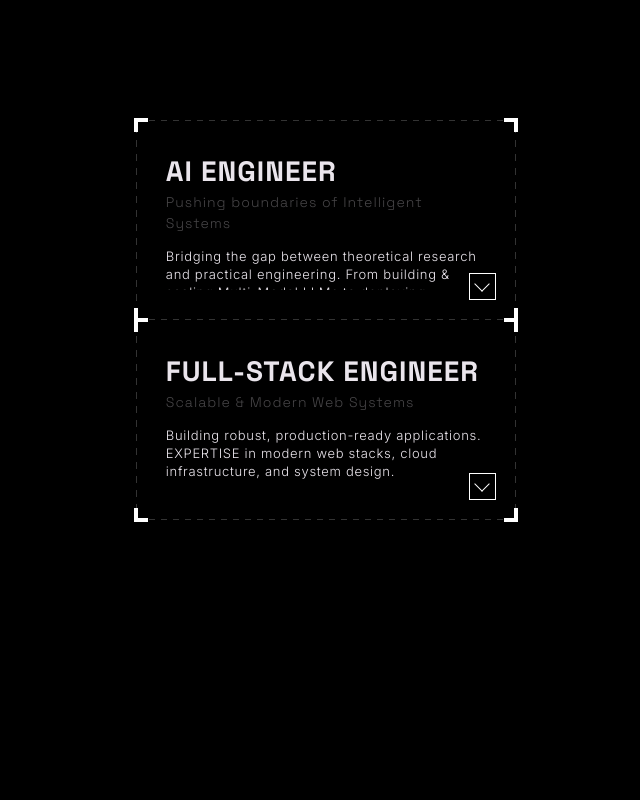
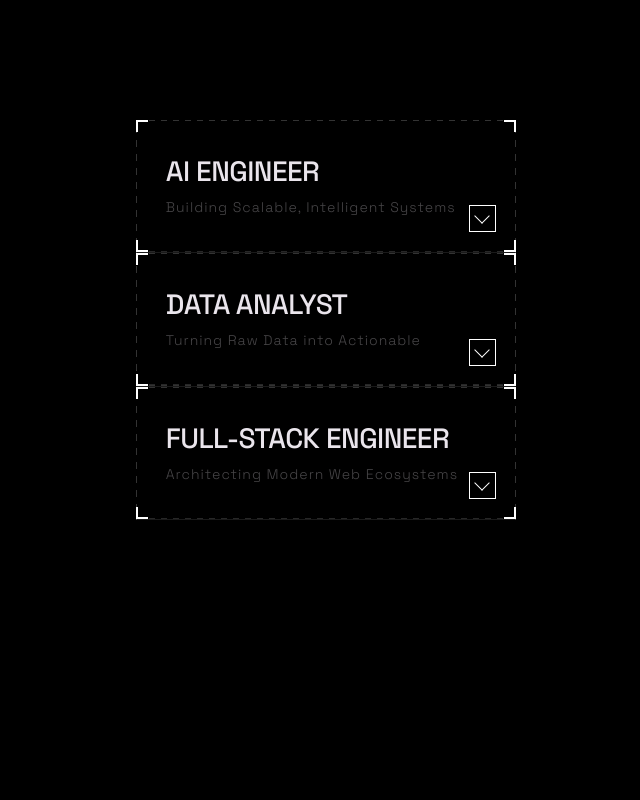
Before and after one commit to Aryan-any/Portfolio, a React (Vite) app: page / in a window 1280 px wide. Shown: the part 1680-2480 px from the top of the page, without its empty margins (640-1280 px from the left). Built offline with nearby package versions, Linux system fonts and the light colour scheme; no server answers.

Commit message:
feat: Final Polish & Docker Support
- Enhanced 'What I Do' section with fluid flexbox animations

- Added production Dockerfile & Nginx config

- Final content and typography refinements

```diff
--- a/index.html
+++ b/index.html
@@ -36,7 +36,7 @@
   <link rel="preconnect" href="https://fonts.googleapis.com">
   <link rel="preconnect" href="https://fonts.gstatic.com" crossorigin>
   <link
-    href="https://fonts.googleapis.com/css2?family=Space+Grotesk:wght@300;400;500;600;700&family=Inter:wght@300;400;500;600&display=swap"
+    href="https://fonts.googleapis.com/css2?family=Space+Grotesk:wght@300;400;500;600;700&family=Inter:wght@300;400;500;600&family=Outfit:wght@200;300;400;500;600&family=Sora:wght@200;300;400;500;600&display=swap"
     rel="stylesheet">
 </head>
 
--- a/src/components/Contact.tsx
+++ b/src/components/Contact.tsx
@@ -59,7 +59,7 @@ const Contact = () => {
   return (
     <div className="contact-section section-container" id="contact">
       <div className="contact-container">
-        <h3>{config.personalDetails.name}</h3>
+        {/* <h4>{config.personalDetails.name}</h4> */}
         <div className="contact-flex">
           <div className="contact-box">
             <h4>Email</h4>
--- a/src/components/WhatIDo.tsx
+++ b/src/components/WhatIDo.tsx
@@ -2,12 +2,20 @@ import { useEffect, useRef } from "react";
 import "./styles/WhatIDo.css";
 import { ScrollTrigger } from "gsap/ScrollTrigger";
 import { config } from "../config";
+
+interface Skill {
+  title: string;
+  description: string;
+  details: string;
+  tools: string[];
+}
 
 const WhatIDo = () => {
   const containerRef = useRef<(HTMLDivElement | null)[]>([]);
   const setRef = (el: HTMLDivElement | null, index: number) => {
     containerRef.current[index] = el;
   };
+
   useEffect(() => {
     if (ScrollTrigger.isTouch) {
       containerRef.current.forEach((container) => {
@@ -25,6 +33,14 @@ const WhatIDo = () => {
       });
     };
   }, []);
+
+  // Extract specific skill keys to avoid including 'techStack' or other config arrays
+  const skillsList: Skill[] = [
+    config.skills.develop,
+    config.skills.data,
+    config.skills.design
+  ];
+
   return (
     <div className="whatIDO">
       <div className="what-box">
@@ -37,104 +53,42 @@ const WhatIDo = () => {
       </div>
       <div className="what-box">
         <div className="what-box-in">
+          {/* Vertical Separator Lines */}
           <div className="what-border2">
             <svg width="100%">
-              <line
-                x1="0"
-                y1="0"
-                x2="0"
-                y2="100%"
-                stroke="white"
-                strokeWidth="2"
-                strokeDasharray="7,7"
-              />
-              <line
-                x1="100%"
-                y1="0"
-                x2="100%"
-                y2="100%"
-                stroke="white"
-                strokeWidth="2"
-                strokeDasharray="7,7"
-              />
+              <line x1="0" y1="0" x2="0" y2="100%" stroke="white" strokeWidth="2" strokeDasharray="7,7" />
+              <line x1="100%" y1="0" x2="100%" y2="100%" stroke="white" strokeWidth="2" strokeDasharray="7,7" />
             </svg>
           </div>
+
+          {skillsList.map((skill, index) => (
             <div
+              key={index}
               className="what-content what-noTouch"
-            ref={(el) => setRef(el, 0)}
+              ref={(el) => setRef(el, index)}
             >
               <div className="what-border1">
                 <svg height="100%">
-                <line
-                  x1="0"
-                  y1="0"
-                  x2="100%"
-                  y2="0"
-                  stroke="white"
-                  strokeWidth="2"
-                  strokeDasharray="6,6"
-                />
-                <line
-                  x1="0"
-                  y1="100%"
-                  x2="100%"
-                  y2="100%"
-                  stroke="white"
-                  strokeWidth="2"
-                  strokeDasharray="6,6"
-                />
+                  <line x1="0" y1="0" x2="100%" y2="0" stroke="white" strokeWidth="2" strokeDasharray="6,6" />
+                  <line x1="0" y1="100%" x2="100%" y2="100%" stroke="white" strokeWidth="2" strokeDasharray="6,6" />
                 </svg>
               </div>
               <div className="what-corner"></div>
 
               <div className="what-content-in">
-              <h3>{config.skills.develop.title}</h3>
-              <h4>{config.skills.develop.description}</h4>
-              <p>
-                {config.skills.develop.details}
-              </p>
+                <h3>{skill.title}</h3>
+                <h4>{skill.description}</h4>
+                <p>{skill.details}</p>
                 <h5>Skillset & tools</h5>
                 <div className="what-content-flex">
-                {config.skills.develop.tools.map((tool: string, index: number) => (
-                  <div key={index} className="what-tags">{tool}</div>
+                  {skill.tools.map((tool: string, i: number) => (
+                    <div key={i} className="what-tags">{tool}</div>
                   ))}
                 </div>
                 <div className="what-arrow"></div>
               </div>
             </div>
-          <div
-            className="what-content what-noTouch"
-            ref={(el) => setRef(el, 1)}
-          >
-            <div className="what-border1">
-              <svg height="100%">
-                <line
-                  x1="0"
-                  y1="100%"
-                  x2="100%"
-                  y2="100%"
-                  stroke="white"
-                  strokeWidth="2"
-                  strokeDasharray="6,6"
-                />
-              </svg>
-            </div>
-            <div className="what-corner"></div>
-            <div className="what-content-in">
-              <h3>{config.skills.design.title}</h3>
-              <h4>{config.skills.design.description}</h4>
-              <p>
-                {config.skills.design.details}
-              </p>
-              <h5>Skillset & tools</h5>
-              <div className="what-content-flex">
-                {config.skills.design.tools.map((tool: string, index: number) => (
-                  <div key={index} className="what-tags">{tool}</div>
           ))}
-              </div>
-              <div className="what-arrow"></div>
-            </div>
-          </div>
         </div>
       </div>
     </div>
--- a/src/components/styles/WhatIDo.css
+++ b/src/components/styles/WhatIDo.css
@@ -38,40 +38,50 @@
 
 .what-box-in {
   flex-direction: column;
-  height: 500px;
+  height: 650px;
   margin-left: 200px;
   position: relative;
   display: flex;
 }
 
 .what-content {
-  width: 450px;
-  height: 33%;
-  min-height: 50%;
-  transition: 0.5s;
-  /* border: 0.5px dashed rgba(255, 255, 255, 0.3); */
+  flex: 1;
+  width: 100%;
+  /* Ensure it takes full width of container if needed, but flex handles height */
+  transition: flex 0.5s ease-in-out, background 0.3s;
   position: relative;
-  padding: 50px;
+  padding: 30px 50px;
   box-sizing: border-box;
+  display: flex;
+  flex-direction: column;
+  justify-content: center;
+  border-bottom: 1px solid rgba(255, 255, 255, 0.1);
+  overflow: hidden;
+  /* Prevent content spill during animation */
 }
 
 .what-noTouch:hover,
 .what-content-active {
-  min-height: 67%;
-  padding: 40px 50px;
+  flex: 2.5;
+  /* Adjusted ratio for better feel */
+  background: linear-gradient(90deg, rgba(255, 255, 255, 0.05) 0%, transparent 100%);
+  padding: 30px 50px;
 }
 
 .what-noTouch:hover~.what-content,
 .what-box-in:hover .what-noTouch:not(:hover),
 .what-content.what-sibling {
-  min-height: 33%;
-  padding: 10px 50px;
+  flex: 1;
+  opacity: 0.4;
 }
 
 .what-content h3 {
-  font-size: 35px;
-  letter-spacing: 1px;
+  font-size: 2.2rem;
+  font-weight: 500;
+  letter-spacing: -0.02em;
   margin: 0;
+  margin-bottom: 5px;
+  white-space: nowrap;
 }
 
 .what-content p {
--- a/src/config.ts
+++ b/src/config.ts
@@ -23,7 +23,7 @@ export const config: {
 } = {
     personalDetails: {
         name: "ARYAN MISHRA",
-        role: "AI Researcher",
+        role: " Developer",
         education: "IIT Roorkee",
         location: "New Delhi, India",
         email: "mishraaryanm@gmail.com",
@@ -32,8 +32,8 @@ export const config: {
         // twitter: "https://twitter.com", // Uncomment when active
         // instagram: "https://instagram.com", // Uncomment when active
         bio: {
-            short: "Bridging the gap between theoretical research and practical engineering.",
-            long: "I am a final year Electronics and Communication Engineering student at IIT Roorkee, driven by a relentless curiosity for Artificial Intelligence. I specialize in building software that thinks—from fine-tuning Multi-Modal LLMs to deploying defense-grade Computer Vision systems."
+            short: "Building agentic, multimodal AI systems from research to production.",
+            long: "I’m Aryan Mishra, a final-year Electronics and Communication Engineering student at IIT Roorkee. I design and build intelligent systems that go beyond models—multi-agent architectures, multimodal LLM pipelines, and production-ready AI applications. From RAG systems and tool-using agents to Dockerized deployments on AWS, I focus on turning cutting-edge AI research into scalable, real-world products."
         },
         resume: "/resume.pdf"
     },
@@ -43,25 +43,25 @@ export const config: {
             company: "IIT Roorkee",
             position: "Research Intern",
             period: "May 2025 - July 2025",
-            description: "Built a defence-grade YOLOv8 pipeline using Python, PyTorch, and OpenCV. Scaled dataset to 1500+ images using super-resolution, achieving 12% boost in detection. Fine-tuned models for aircraft, runways, and hangars with terrain-robust inference.",
+            description: "Built a defense-grade computer vision pipeline using YOLOv8, PyTorch, and OpenCV for aerial surveillance applications. Expanded and enhanced a 1500+ image dataset with super-resolution and augmentation, improving detection accuracy by 12%. Fine-tuned models for aircraft, runways, and hangars, focusing on robust real-world inference and reliable deployment performance.",
         },
         {
             company: "Paragon IT Services",
             position: "Analyst Intern",
             period: "Nov 2024 - Jan 2025",
-            description: "Automated complex data workflows using Python, reducing processing time by 20%. Built interactive dashboards with Plotly and Dash.",
+            description: "Automated data workflows using Python, reducing processing time by 20%. Developed structured validation and reporting systems and built interactive dashboards with Plotly and Dash to support real-time analytics and data-driven decisions.",
         },
         {
             company: "NCC, IIT Roorkee",
             position: "Deputy General Secretary",
             period: "March 2023 - April 2025",
-            description: "Coordinated over 420 cadets and executed 15+ key initiatives. Headed a team of 57 individuals under 6 verticals.",
+            description: "Led operations for 420+ cadets and executed 15+ major institutional initiatives. Managed a 57-member team across 6 verticals, driving coordination, accountability, and leadership development at scale.",
         },
         {
             company: "Hostel Council, IIT Roorkee",
             position: "Chief Developer",
             period: "Aug 2023 - June 2024",
-            description: "Led the design and development of the Married Hostel App, handling full-stack implementation and launch.",
+            description: "Led the end-to-end development of the Married Hostel App, handling system design, backend architecture, API integration, and deployment. Built a scalable, maintainable application focused on structured data management and smooth user experience.",
         }
     ],
 
@@ -129,15 +129,21 @@ export const config: {
     skills: {
         develop: {
             title: "AI ENGINEER",
-            description: "Pushing boundaries of Intelligent Systems",
-            details: "Bridging the gap between theoretical research and practical engineering. From building & scaling Multi-Modal LLMs to deploying production ready AI systems.",
-            tools: ["Python", "PyTorch", "TensorFlow", "OpenCV", "LangChain", "LLMs", "RAG", "GenAI"]
+            description: "Building Scalable, Intelligent Systems",
+            details: "Designing AI that moves beyond notebooks. Specializing in Multi-Agent Systems, RAG pipelines, and high-performance Computer Vision applications closer to production.",
+            tools: ["Python", "PyTorch", "OpenAI", "LangChain", "Ollama", "HuggingFace", "CUDA"]
+        },
+        data: {
+            title: "DATA ANALYST",
+            description: "Turning Raw Data into Actionable Intelligence",
+            details: "Architecting end-to-end data pipelines for critical insights. Expertise in scraping unstructured data, statistical modeling, and building interactive dashboards for real-time decision-making.",
+            tools: ["Pandas", "NumPy", "SQL", "Plotly", "Scikit-learn", "Tableau"]
         },
         design: {
             title: "FULL-STACK ENGINEER",
-            description: "Scalable & Modern Web Systems",
-            details: "Building robust, production-ready applications. EXPERTISE in modern web stacks, cloud infrastructure, and system design.",
-            tools: ["Next.js", "React", "TypeScript", "FastAPI", "Docker", "SQL", "Git", "AWS"]
+            description: "Architecting Modern Web Ecosystems",
+            details: "Building robust, cloud-native web applications. Expertise in frontend performance optimization, microservices architecture, and secure, containerized deployments.",
+            tools: ["Next.js", "TypeScript", "FastAPI", "Docker", "AWS", "PostgreSQL", "Redis", "Figma"]
         },
         techStack: [
             // Row 1: The Heavy Hitters (12 items) - AI, Core, & Compute
```
Also changed, not shown: src/components/styles/About.css (+25 -11 lines), 2 other files (tests, documents, lock files or other folders). Lines whose indentation alone changed are shown as unchanged.
